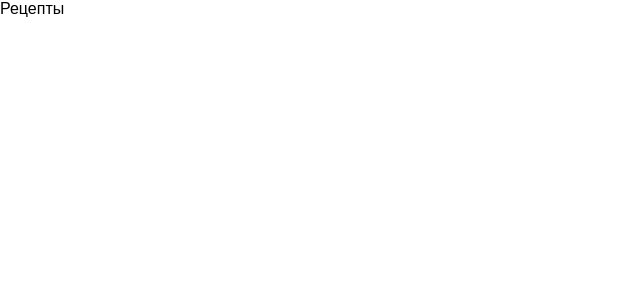
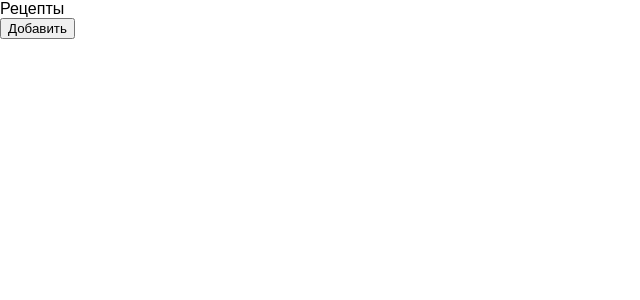
Before and after one commit to i1yas/recipe-list, a React (Create React App) app: page / in a window 1280 px wide. Shown: the top 300 px of the page, without its empty margins (0-640 px from the left). Built offline with nearby package versions, Linux system fonts and the light colour scheme.

Commit message:
Add base layout

```diff
--- a/src/App.js
+++ b/src/App.js
@@ -1,11 +1,14 @@
 import React, { Component } from 'react';
 import './App.css';
+import Heading from './Heading/Heading.js';
+import Box from './Box/Box.js'
 
 class App extends Component {
 	render() {
 		return (
 			<div className="App">
-				Рецепты
+				<Heading> Рецепты </Heading>
+				<Box />
 			</div>
 		);
 	}
--- /dev/null
+++ b/src/Box/Box.js
@@ -0,0 +1,16 @@
+import React, { Component } from 'react';
+import RecipeItems from '../Recipe-Items/Recipe-Items.js';
+import Button from '../Button/Button.js';
+
+class Box extends Component {
+	render() {
+		return (
+			<div className="Box">
+				<RecipeItems />
+				<Button> Добавить </Button>
+			</div>
+		);
+	}
+}
+
+export default Box;
--- /dev/null
+++ b/src/Button/Button.js
@@ -0,0 +1,13 @@
+import React, { Component } from 'react';
+
+class Button extends Component {
+	render() {
+		return (
+			<button className="Button">
+				{this.props.children}
+			</button>
+		);
+	}
+}
+
+export default Button;
--- /dev/null
+++ b/src/Heading/Heading.js
@@ -0,0 +1,13 @@
+import React, { Component } from 'react';
+
+class Heading extends Component {
+	render() {
+		return (
+			<div className="Heading">
+				{this.props.children}
+			</div>
+		);
+	}
+}
+
+export default Heading;
--- /dev/null
+++ b/src/Recipe-Items/Recipe-Items.js
@@ -0,0 +1,13 @@
+import React, { Component } from 'react';
+
+class RecipeItems extends Component {
+	render() {
+		return (
+			<div className="Recipe-Items">
+				{this.props.children}
+			</div>
+		);
+	}
+}
+
+export default RecipeItems;
```
